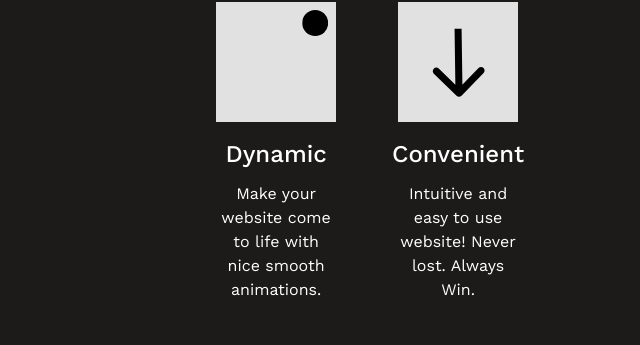
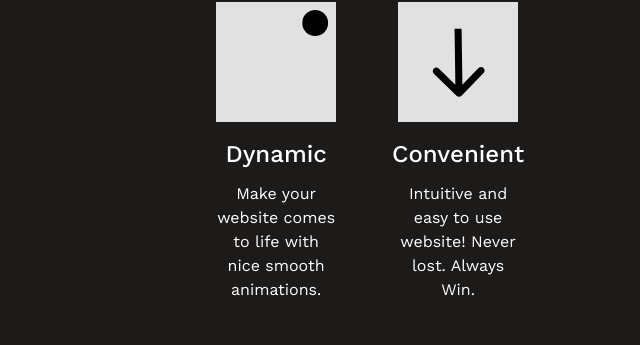
Before and after one commit to HugoHepp/HugoHepp.github.io, a plain HTML site: page index.html in a window 1280 px wide. Shown: the part 1979-2324 px from the top of the page, 0-640 px from the left. Drawn offline with nearby package versions, Linux system fonts and the light colour scheme.

Commit message:
text correction

```diff
--- a/index.html
+++ b/index.html
@@ -72,7 +72,7 @@
                                     <img id="dynamic" src="static/dynamic_ball.svg">
                                 </div>
                                 <h4>Dynamic</h4>
-                                <p>Make your website come to life with nice smooth animations.</p>
+                                <p>Make your website comes to life with nice smooth animations.</p>
                             </div>
 
                             <div class="what_element col-7 col-md-4">
```
